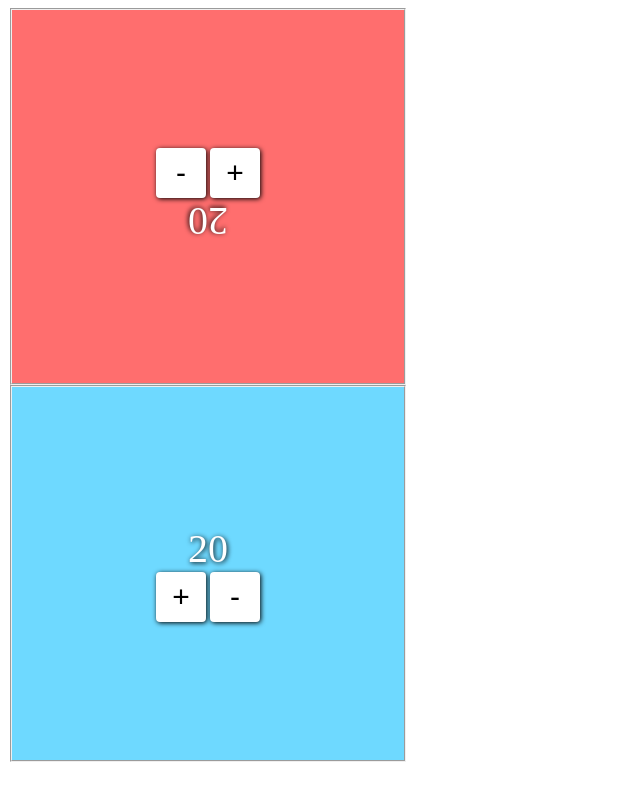
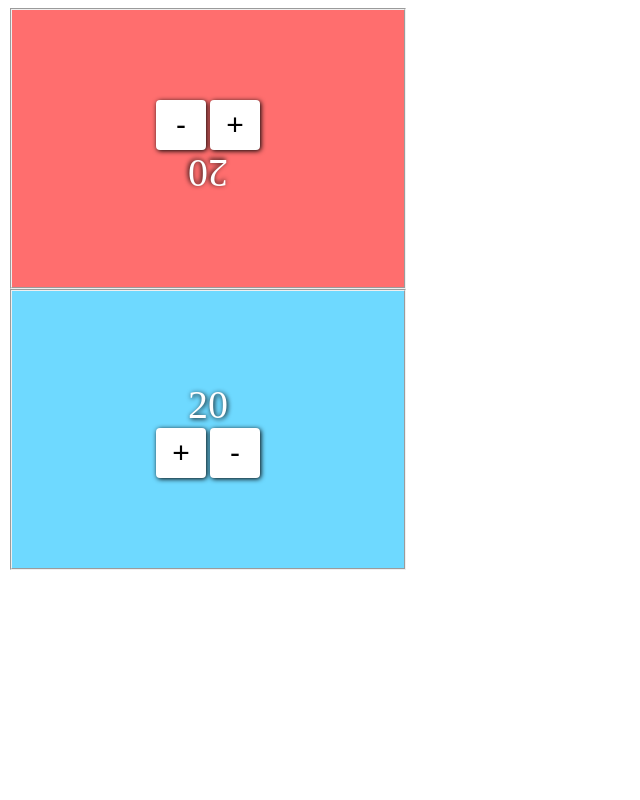
Before and after one commit to GabrielPQuintanilha/tcg, a plain HTML site: page index.html in a window 1280 px wide. Shown: the whole page, without its empty margins (0-640 px from the left). Drawn offline with Linux system fonts and the light colour scheme.

Commit message:
Update style.css

```diff
--- a/style.css
+++ b/style.css
@@ -1,14 +1,14 @@
 #p1_fieldset{
     background-color:#ff6e6e;
     text-align:center;
-    padding-bottom:138px;
-    padding-top:138px;
+    padding-bottom:90px;
+    padding-top:90px;
 }
 #p2_fieldset{
     background-color:#6ed9ff;
     text-align:center;
-    padding-bottom:138px;
-    padding-top:138px;
+    padding-bottom:90px;
+    padding-top:90px;
 }
 
 
```
